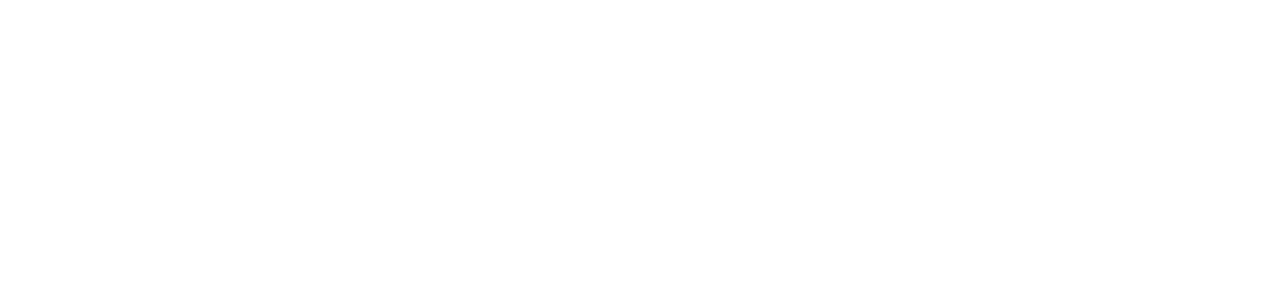
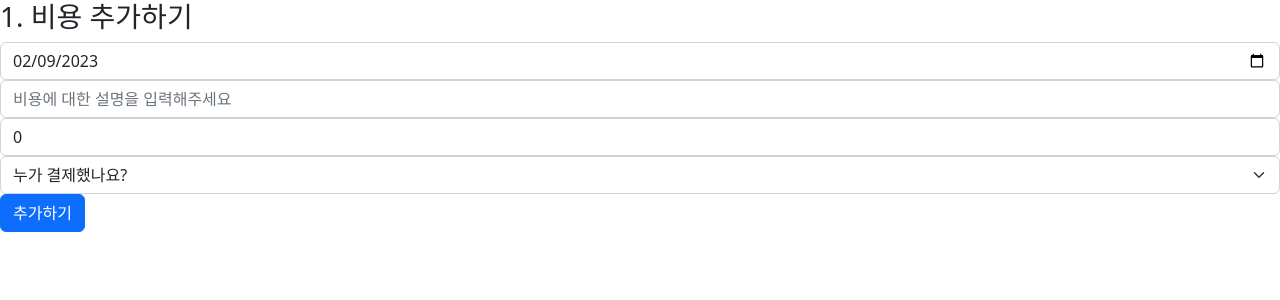
Before and after one commit to michaelhur/split-bill, a React (Create React App) app: page /expenses in a window 1280 px wide. Before the commit this address had no page. Shown: the top 300 px of the page. Built offline with nearby package versions, Linux system fonts and the light colour scheme; the HTML template or start-up script is replaced by a standard one.

Commit message:
refactor: AddExpenseForm 모듈 테스트 코드 래펙토링

```diff
--- a/src/App.jsx
+++ b/src/App.jsx
@@ -13,7 +13,7 @@ const App = () => {
                 <Routes>
                     <Route path="/" element={<CreateGroup />} />
                     <Route path="/members" element={<AddMembers />} />
-                    <Route path="/expense" element={<ExpenseMain />} />
+                    <Route path="/expenses" element={<ExpenseMain />} />
                 </Routes>
             </RecoilRoot>
         </BrowserRouter>
```
Also changed, not shown: 1 other file (tests, documents, lock files or other folders).
